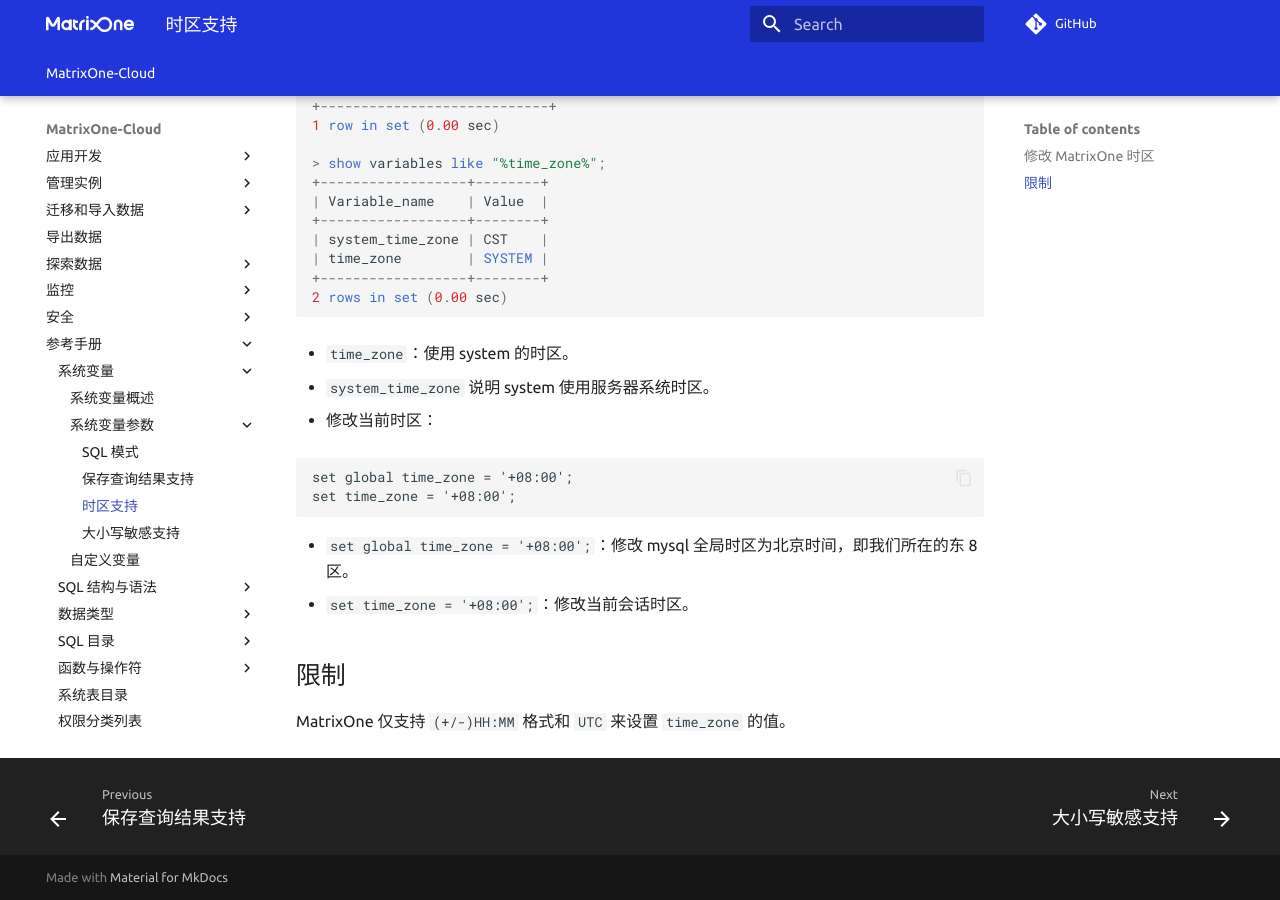
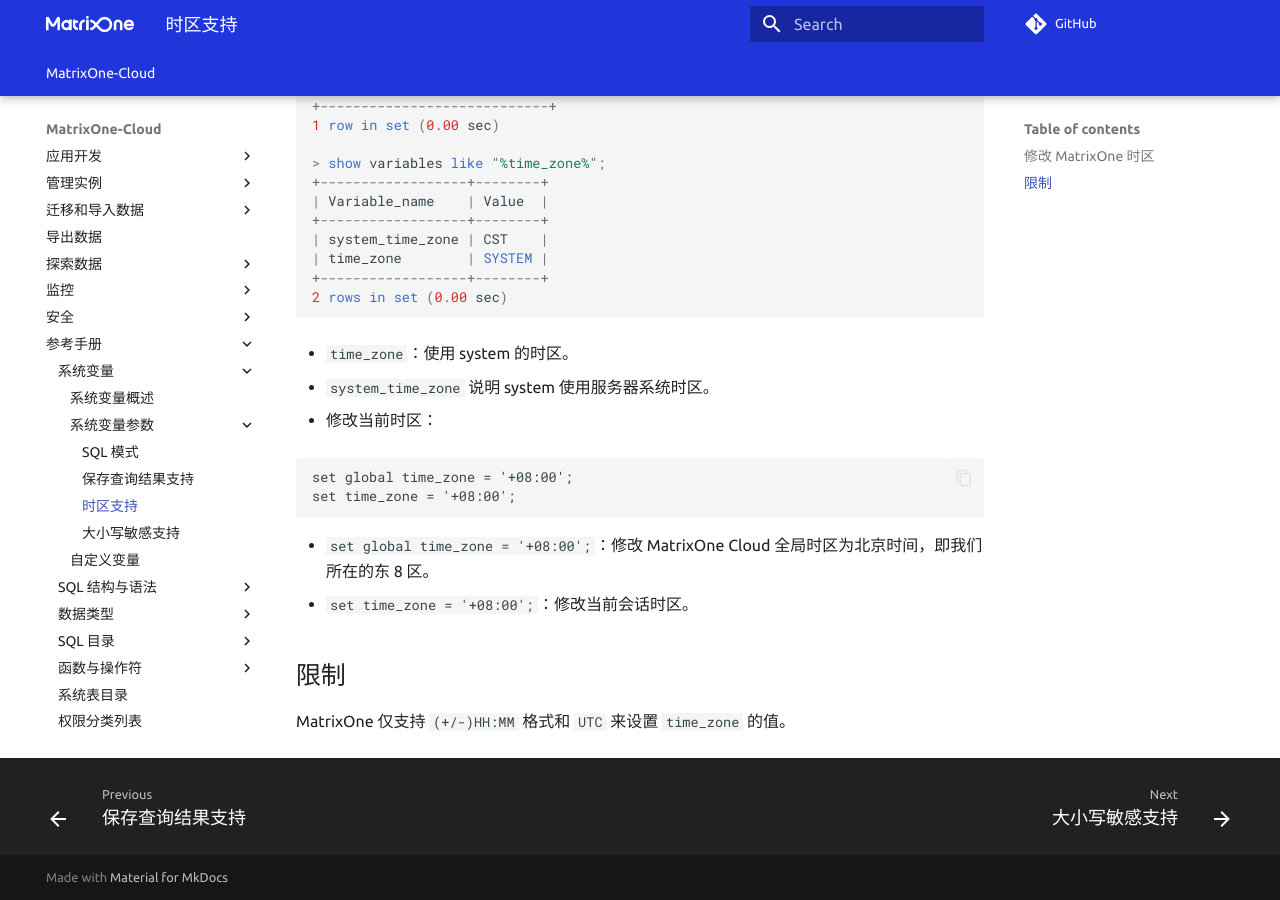
Before and after one commit to yangj1211/moc-docs, an MkDocs documentation site: the page built from docs/MatrixOne-Cloud/Reference/Variable/system-variables/timezone.md, in a window 1280 px wide and 900 px high, scrolled down 2294 px. Built offline with MkDocs 1.6.1 and Material for MkDocs 9.7.7, drawn with Linux system fonts in a browser that asks for light colours; comment, search, counter and statistics services are not loaded; the version menu is left out.

Commit message:
Update timezone.md
Signed-off-by: xuanyiLee <89380523+xuanyiLee@users.noreply.github.com>

````diff
--- a/docs/MatrixOne-Cloud/Reference/Variable/system-variables/timezone.md
+++ b/docs/MatrixOne-Cloud/Reference/Variable/system-variables/timezone.md
@@ -114,7 +114,7 @@
 set time_zone = '+08:00';
 ```
 
-* `set global time_zone = '+08:00';`：修改 mysql 全局时区为北京时间，即我们所在的东 8 区。
+* `set global time_zone = '+08:00';`：修改 MatrixOne Cloud 全局时区为北京时间，即我们所在的东 8 区。
 * `set time_zone = '+08:00';`：修改当前会话时区。
 
 ## 限制
````
